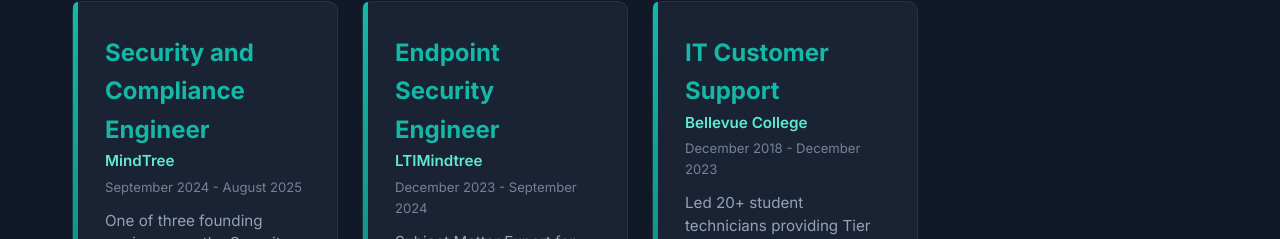
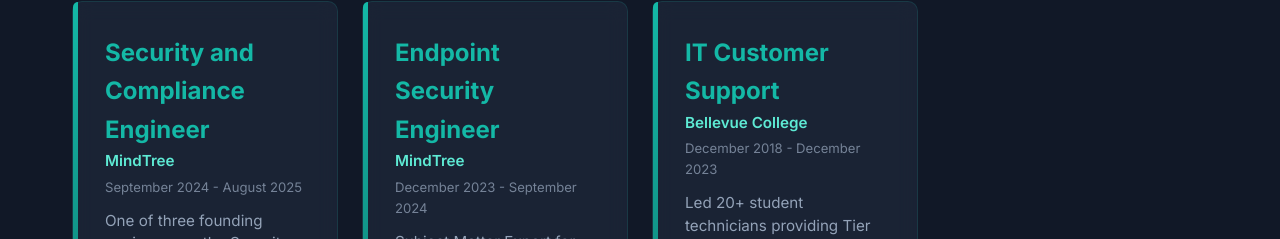
Before and after one commit to AbderrahmaneLahrichi/portfolio, a React (Vite) app: page / in a window 1280 px wide. Shown: the part 991-1230 px from the top of the page. Built offline with nearby package versions, Linux system fonts and the light colour scheme.

Commit message:
auto: update portfolioData.js

```diff
--- a/src/data/portfolioData.js
+++ b/src/data/portfolioData.js
@@ -75,7 +75,7 @@
   {
     id: 2,
     title: 'Endpoint Security Engineer',
-    company: 'LTIMindtree',
+    company: 'MindTree',
     location: 'Bellevue, WA',
     period: 'December 2023 - September 2024',
     summary: 'Subject Matter Expert for Microsoft Defender for Endpoint. Tier 2/3 escalations, internal playbooks, and KQL threat hunting across GCC and GCC High.',
```
